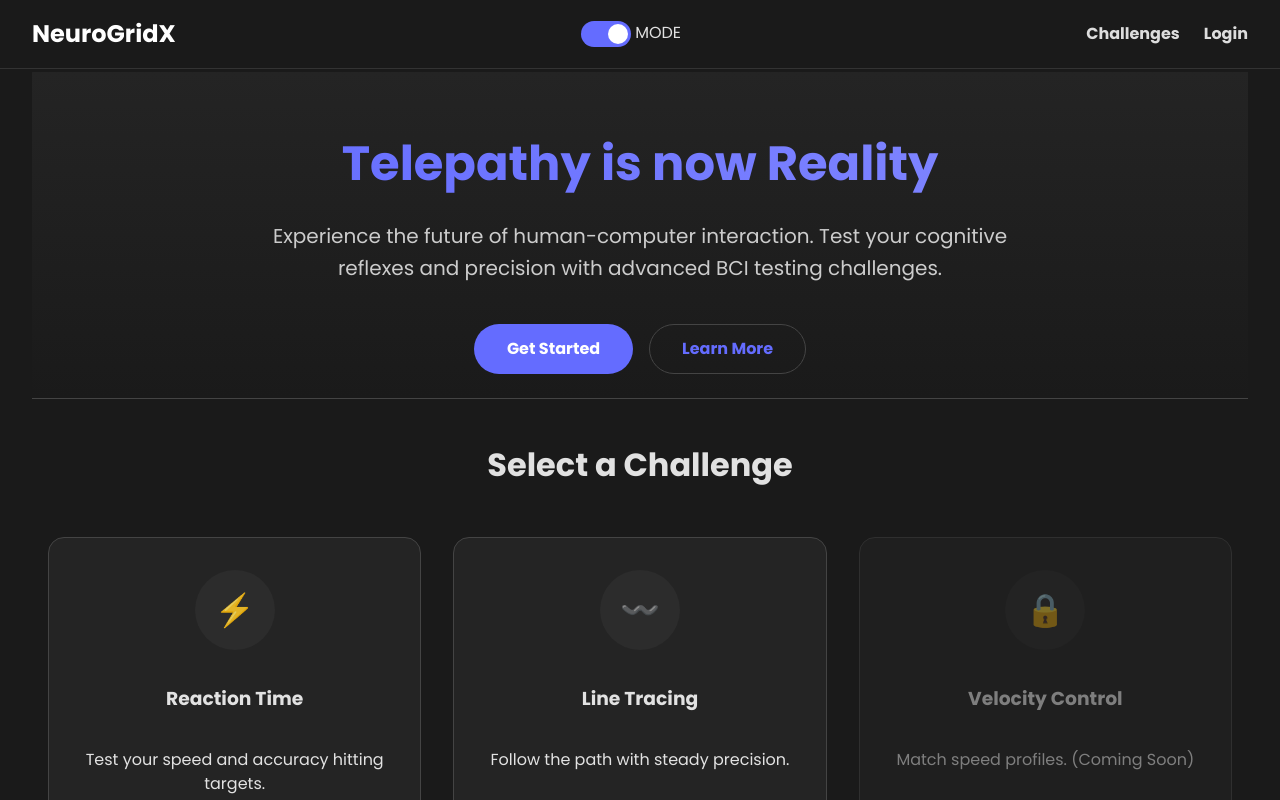
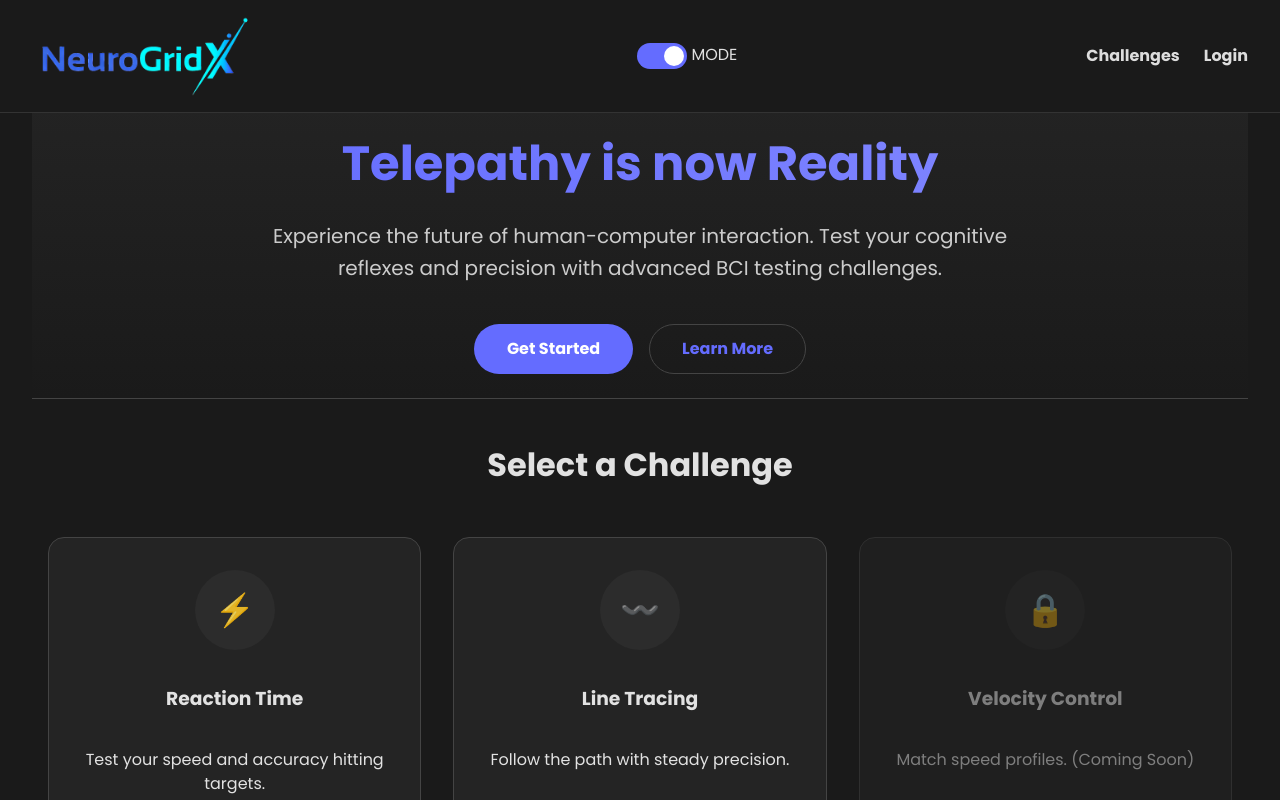
Before and after one commit to TheGeneticsGuy/NeuroGridX, a React (Vite) app in the folder client/: page / in a window 1280 px wide. Shown: the top 800 px of the page. Built offline with nearby package versions, Linux system fonts and the light colour scheme; no server answers.

Commit message:
Logos added, cards added, cleanup done

```diff
--- a/client/src/components/layout/Header.css
+++ b/client/src/components/layout/Header.css
@@ -80,3 +80,31 @@
   color: var(--color-text-secondary);
   margin-left: 1rem;
 }
+
+.header-container {
+  max-width: 1280px;
+  margin: 0 auto;
+  display: flex;
+  justify-content: space-between;
+  align-items: center;
+  height: 100%;
+}
+
+.logo-link {
+  display: flex;
+  align-items: center;
+  text-decoration: none;
+}
+
+.app-logo {
+  height: 80px;
+  width: auto;
+  display: block;
+  padding-right: 2rem;
+  filter: brightness(var(--logo-brightness));
+}
+
+/* Light Mode Override (if needed) */
+/* [data-theme='light'] .app-logo {
+  filter: none;
+} */
--- a/client/src/components/layout/Header.tsx
+++ b/client/src/components/layout/Header.tsx
@@ -2,6 +2,7 @@ import React from 'react';
 import { Link, useNavigate } from 'react-router-dom';
 import { useAuthStore } from '../../store/auth.store';
 import ThemeToggle from '../common/ThemeToggle';
+import logo from '../../assets/Neurogrid_logo.png';
 import './Header.css';
 
 const Header: React.FC = () => {
@@ -17,8 +18,8 @@ const Header: React.FC = () => {
   return (
     <header className="app-header">
       <div className="header-container">
-        <Link to="/" className="logo">
-          NeuroGridX
+        <Link to="/" className="logo-link">
+          <img src={logo} alt="NeuroGridX" className="app-logo" />
         </Link>
         <div>
           <ThemeToggle /> MODE
--- a/client/src/styles/global.css
+++ b/client/src/styles/global.css
@@ -33,6 +33,8 @@
   --color-status-error-text: #e74c3c;
 
   --color-bonus-points-text: #ffd700;
+
+  --logo-brightness: 2.1;
 }
 
 /*Override default when the <html> element has the data-theme="light" attribute*/
@@ -66,6 +68,8 @@
   --color-status-error-text: #c0392b;
 
   --color-bonus-points-text: #11ce8f;
+
+  --logo-brightness: 1.0;
 }
 
 body {
```
Also changed, not shown: client/src/assets/Neurogrid_logo.png.
